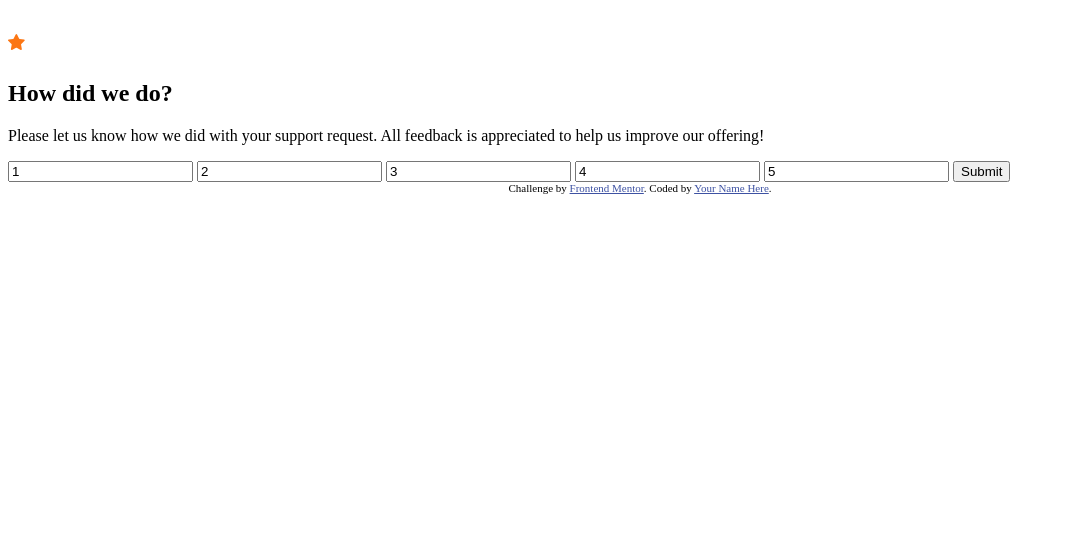
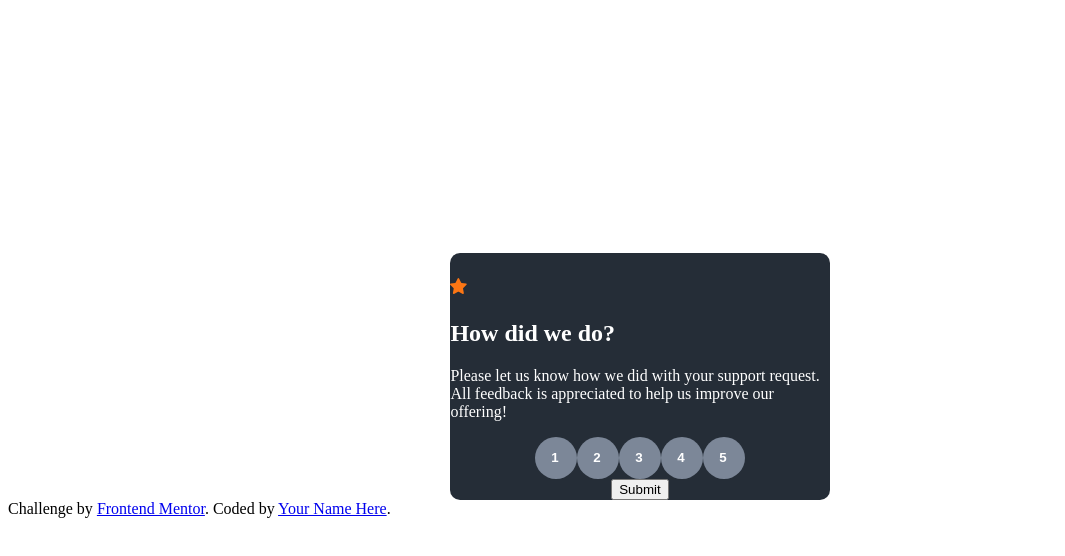
Before and after one commit to ronaldof16/Componente, a plain HTML site: page index.html in a window 1280 px wide. Shown: the whole page, without its empty margins (0-1065 px from the left). Drawn offline with Linux system fonts and the light colour scheme.

Commit message:
Adiçao de border-radius as inputs nota, deixando eles arredondado

```diff
--- a/index.html
+++ b/index.html
@@ -3,37 +3,33 @@
 <head>
   <meta charset="UTF-8">
   <meta name="viewport" content="width=device-width, initial-scale=1.0">
-
   <link rel="icon" type="image/png" sizes="32x32" href="./images/favicon-32x32.png">
-
-  <title>Frontend Mentor | Interactive rating component</title>
-
-
-  <style>
-    .attribution { font-size: 11px; text-align: center; }
-    .attribution a { color: hsl(228, 45%, 44%); }
-  </style>
+  <title>Componente</title>
+  <link rel="stylesheet" href="style.css">
 </head>
 <body>
-  <header>
+  <main>
+    <section class="textos">
+      <div>
         <h1><img src="images/icon-star.svg" alt="Imagem de uma estrela"></h1>
-  </header>
-
-  <main>
-    <section>
         <h2>How did we do?</h2>
         <p>Please let us know how we did with your support request. All
         feedback is appreciated to help us improve our offering!</p>
-    </section>
-    <section>
+      </div>
+      <div class="inputsNotas">
         <input type="number" value="1" readonly class="nota">
         <input type="number" value="2" readonly class="nota">
         <input type="number" value="3" readonly class="nota">
         <input type="number" value="4" readonly class="nota">
         <input type="number" value="5" readonly class="nota">
+      </div>
+      <div>
         <input type="submit" value="Submit" class="enviar">
+      </div>
+
     </section>
   </main>
+
 
 
   <!-- Rating state start
--- a/style.css
+++ b/style.css
@@ -1,3 +1,33 @@
+main {
+
+}
+
+.textos {
+    color: hsl(0, 0%, 100%);
+    background: hsl(213, 19%, 18%);
+    width: 30%;
+    display: flex;
+    flex-direction: column;
+    justify-content: center;
+    align-items: center;
+    margin-top: 20%;
+    margin-left: 35%;
+    border-radius: 10px;
+}
+
+.inputsNotas {
+    display: flex;
+    justify-content: space-around;
+}
+
 .nota {
-    width: 3em;
+    width: 25px;
+    height: 40px;
+    border-radius: 50%;
+    text-align: center;
+    padding-left: 15px;
+    font-weight: bold;
+    background: hsl(216, 12%, 54%);
+    color: hsl(0, 0%, 100%);
+    border: none;
 }
```
Lines whose indentation alone changed are shown as unchanged.
